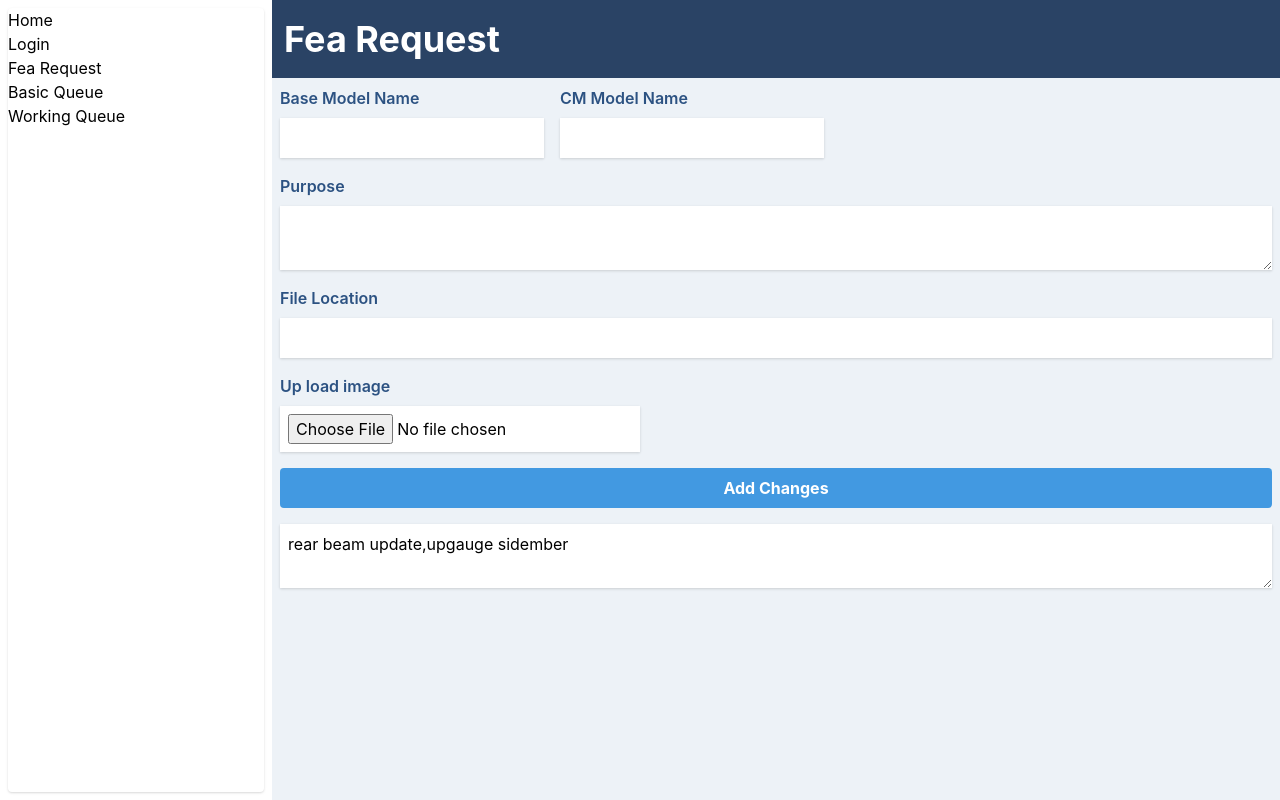
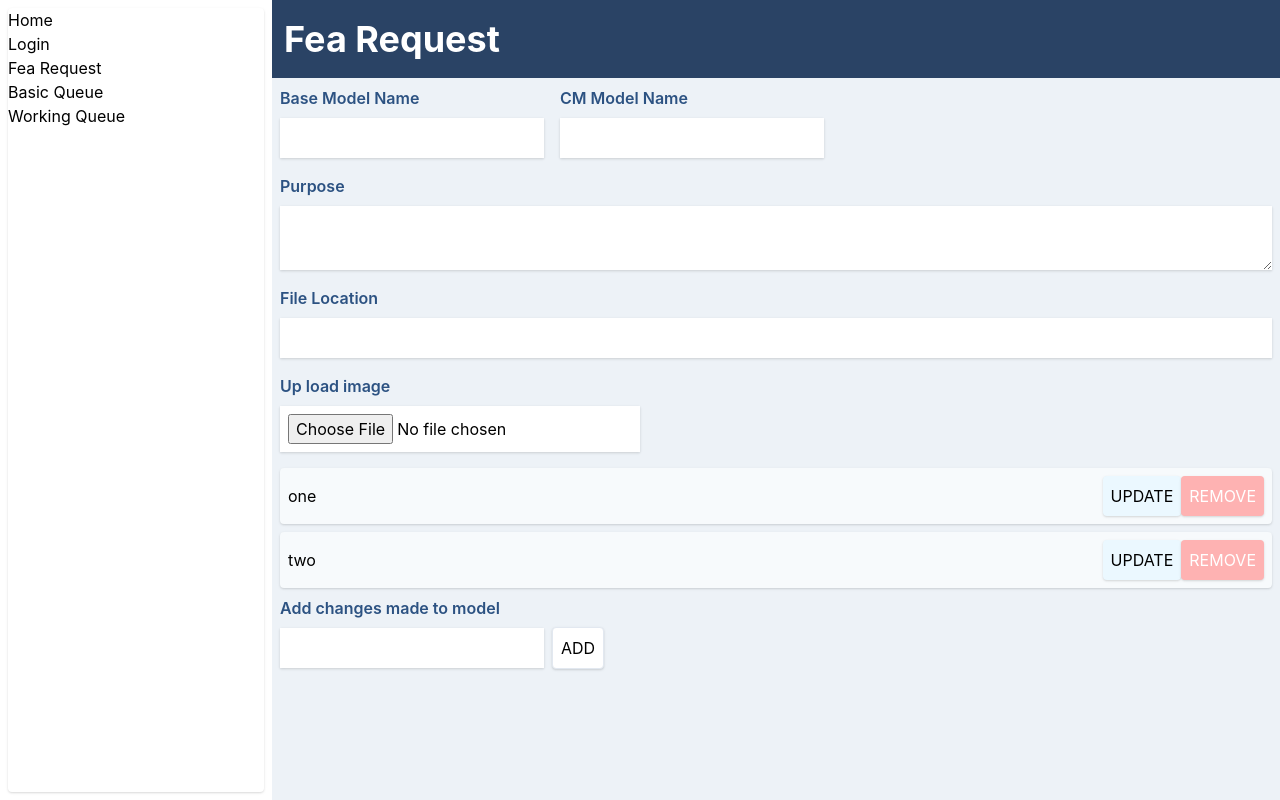
Before and after one commit to matterholt/modelReport, a React (Create React App) app in the folder report_template/: page /request in a window 1280 px wide. Built offline with nearby package versions, Linux system fonts and the light colour scheme.

Commit message:
change list

```diff
--- a/report_template/src/requestPage/FeaRequest.js
+++ b/report_template/src/requestPage/FeaRequest.js
@@ -8,44 +8,9 @@ import LabelTextField from "../component/LabelTextField";
 import SideNav from "../component/SideNav";
 import ImageInput from "../component/ImageInput";
 
-import ModelChange from "./ModelChange";
+import ChangeAdditions from "./ModelChange";
 
 /////////////////////////////////////////////////////////////////////
-
-const AddChangeList = () => {
-  const [toggle, updateToggle] = useState(false);
-
-  if (toggle === false) {
-    return (
-      <button
-        className="bg-blue-500 hover:bg-blue-700 text-white font-bold m-2 py-2
-        px-4 rounded "
-        onClick={() => {
-          updateToggle(true);
-        }}
-      >
-        {" "}
-        Add Changes{" "}
-      </button>
-    );
-  } else {
-    return (
-      <div>
-        <button
-          className="bg-blue-500 hover:bg-blue-700 text-white font-bold m-2 py-2
-          px-4 rounded "
-          onClick={() => {
-            updateToggle(false);
-          }}
-        >
-          {" "}
-          accept{" "}
-        </button>
-        <ModelChange />
-      </div>
-    );
-  }
-};
 
 export default function FeaRequest() {
   const [requestData, updateRequestDate] = useState({
@@ -57,8 +22,10 @@ export default function FeaRequest() {
     requestModelAnalysis: [""],
     requestModelFileLoc: ""
   });
+  const [inputForChange, addinputForChange] = useState(["one", "two"]);
 
   useEffect(() => console.log(requestData));
+  useEffect(() => console.log(inputForChange));
 
   function compileFormInputs(e) {
     updateRequestDate({
@@ -106,13 +73,9 @@ export default function FeaRequest() {
           updateValue={compileFormInputs}
         />
 
-        <AddChangeList />
-        <textarea
-          name="changes"
-          readOnly
-          disabled
-          value={requestData.requestModelChanges}
-          className="shadow m-2 p-2 bg-white"
+        <ChangeAdditions
+          inputForChange={inputForChange}
+          addinputForChange={addinputForChange}
         />
       </div>
     </div>
--- a/report_template/src/requestPage/ModelChange.js
+++ b/report_template/src/requestPage/ModelChange.js
@@ -1,60 +1,90 @@
-import React, { useState } from "react";
+import React, { useState, useEffect } from "react";
 import TitleForm from "../component/TitleForm";
 
-import AddListButton from "../component/AddListButton";
-import RemoveItemButton from "../component/RemoveItemButton";
-import ClearListButton from "../component/ClearListButton";
+const NumberOfInputs = ({
+  newItem,
+  newItemID,
+  deleteListItem,
+  updateListItem
+}) => {
+  const [localValue, setLocalValue] = useState();
+  const [updateModal, swithcUpdateModal] = useState(false);
 
-const AddModelFeatures = ({ change, updateChange, onKeyEnter }) => {
+  useEffect(() => {
+    setLocalValue(newItem);
+  }, []);
+  function handleUpdate(e) {
+    setLocalValue(e.target.value);
+    updateListItem(newItemID, localValue);
+  }
+
+  if (updateModal === true) {
     return (
-    <label className="flex flex-col m-4 w-3/4  text-md text-blue-800 font-semibold">
-      Model changes:
+      <li key={newItemID}>
         <input
-        value={change}
-        onChange={e => updateChange(e.target.value)}
-        onKeyPress={onKeyEnter}
-        className="shadow my-2 p-2 "
+          className="shadow m-2 p-2 bg-white"
+          value={localValue}
+          onChange={handleUpdate}
         />
-    </label>
-  );
-};
-const ChangeList = ({ changesall, removedItem }) => {
-  return (
-    <ul>
-      {changesall.map((item, k) => {
-        return (
-          <li
-            className="break-normal border-b p-2 my-2 border-solid flex items-center"
-            key={k}
+        <button
+          className="p-2 bg-blue-100 shadow hover:bg-blue-300 rounded"
+          onClick={() => swithcUpdateModal(false)}
         >
-            <RemoveItemButton removeItem={() => removedItem(k)} />
-            {item}
+          UPDATE
+        </button>
       </li>
     );
-      })}
-    </ul>
+  } else {
+    return (
+      <li>
+        <div className="rounded items-center shadow m-2 p-2 bg-gray-100 flex justify-between">
+          {localValue}
+          <div>
+            <button
+              className="p-2 bg-blue-100 shadow hover:bg-blue-300 rounded"
+              onClick={() => swithcUpdateModal(true)}
+            >
+              UPDATE{" "}
+            </button>
+            <button
+              className="p-2 bg-red-300 text-white shadow hover:bg-red-100 hover:text-black rounded"
+              onClick={() => deleteListItem(newItemID)}
+            >
+              {" "}
+              REMOVE
+            </button>
+          </div>
+        </div>
+      </li>
     );
+  }
 };
 
-export default function ModelChange() {
-  const [itemToChange, setItemToChange] = useState("");
-  const [allChange, updateAllChange] = useState(["1", "2"]);
+const AddAnotherInput = ({ inputForChange, addInputForChange }) => {
+  const [changeItem, setChangeItem] = useState("");
 
+  function updateItem(idlist, updateItem) {
+    let updateList = inputForChange.map((change, id) => {
+      if (id === idlist) {
+        return updateItem;
+      } else {
+        return change;
+      }
+    });
+    addInputForChange(updateList);
+    console.log("add a pop up to let user know that has been updated??");
+  }
   function removeIt(idlist) {
-    console.log("remove item");
-    let test = allChange.filter((elm, index) => {
+    let updateList = inputForChange.filter((elm, index) => {
       return index !== idlist;
     });
-    updateAllChange(test);
+    addInputForChange(updateList);
   }
   function addItemChange() {
-    if (itemToChange !== "") {
-      updateAllChange([...allChange, itemToChange]);
-      setItemToChange("");
+    if (changeItem !== "") {
+      addInputForChange([...inputForChange, changeItem]);
+      setChangeItem("");
     }
-  }
-  function clearList() {
-    updateAllChange([]);
   }
   function keyPressed(e) {
     if (e.key === "Enter") {
@@ -63,26 +93,49 @@ export default function ModelChange() {
   }
 
   return (
-    <div className=" absolute bg-white w-screen border  m-4 bg-white flex flex-col rounded items-center ">
-      <TitleForm formTitle="Model Changes" />
-
-      <div className="flex flex-col items-center w-full">
-        <AddModelFeatures
-          change={itemToChange}
-          updateChange={setItemToChange}
-          onKeyEnter={keyPressed}
+    <div>
+      <ul>
+        {inputForChange.map((itemUpdate, itemID) => {
+          return (
+            <NumberOfInputs
+              newItem={itemUpdate}
+              newItemID={itemID}
+              deleteListItem={removeIt}
+              updateListItem={updateItem}
             />
-        <div className="flex flex-row justify-around w-3/4">
-          <AddListButton addItemChange={addItemChange} />
-          <ClearListButton clearItemsChange={clearList} />
-        </div>
-      </div>
-      <div className="w-full px-5">
-        <h2 className="text-center border-b-2 border-gray-600 p-2 mb-2 h-auto">
-          Changes To Model
-        </h2>
-        <ChangeList changesall={allChange} removedItem={removeIt} />
-      </div>
+          );
+        })}
+      </ul>
+      <label
+        htmlFor="modelChanges"
+        className="flex flex-col mx-2 mt-2 w-3/4 text-md text-blue-800 font-semibold"
+      >
+        Add changes made to model
+      </label>
+      <input
+        value={changeItem}
+        onChange={e => setChangeItem(e.target.value)}
+        onKeyPress={keyPressed}
+        name="modelChanges"
+        className="shadow m-2 p-2 bg-white"
+      />
+      <button
+        onClick={addItemChange}
+        className="shadow border border-solid  rounded bg-white border-blue p-2 hover:bg-blue-100"
+      >
+        ADD
+      </button>
     </div>
   );
+};
+
+export default function ChangeAdditions({ inputForChange, addInputForChange }) {
+  return (
+    <fieldset className="flex flex-col">
+      <AddAnotherInput
+        inputForChange={inputForChange}
+        addInputForChange={addInputForChange}
+      />
+    </fieldset>
+  );
 }
```
Lines whose indentation alone changed are shown as unchanged.
